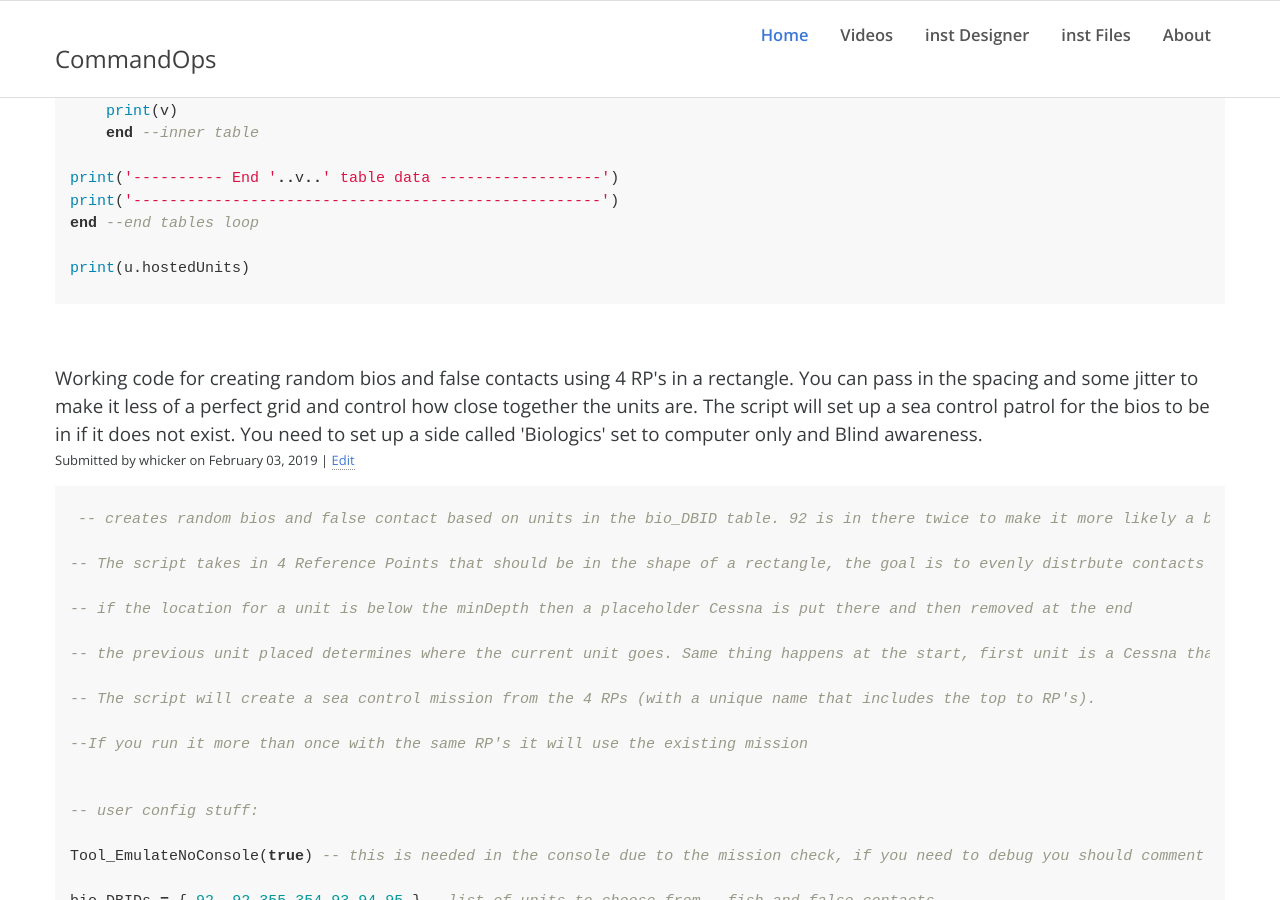
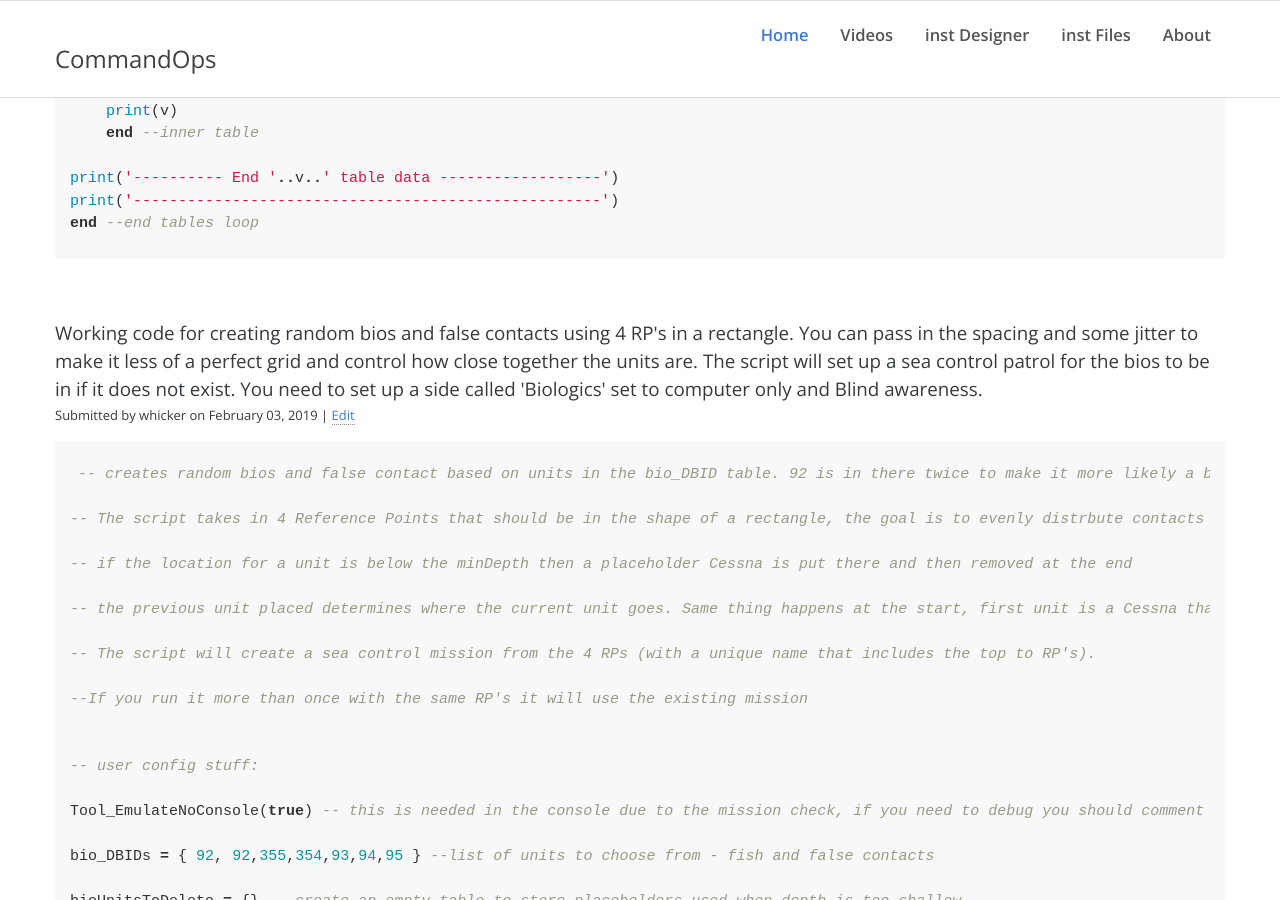
Before and after one commit to commandops/commandops.github.io, a Jekyll site: the page built from index.html, in a window 1280 px wide and 900 px high, scrolled down 1310 px. Built offline with Jekyll 4.4.1, drawn with Linux system fonts in a browser that asks for light colours; comment, search, counter and statistics services are not loaded.

Commit message:
Update -code-entry1549756574770.yml

```diff
--- a/_data/code-samples/-code-entry1549756574770.yml
+++ b/_data/code-samples/-code-entry1549756574770.yml
@@ -1,5 +1,5 @@
 _id: 487e6320-2cc6-11e9-891b-b1621402c175
 author: whicker
 notes: Get all properties from unit wrapper
-code: "local u = ScenEdit_GetUnit({name='LPD 17 San Antonio', guid='63917afb-6cdb-47b5-9f2a-ffd3e9e86224'})\r\nlocal tables = {}\r\nfor k,v in pairs(u.fields) do\r\n    local t = string.find(v,\" , \")\r\n    local t2 = (string.sub(v,2,t-1))\r\n    if type(u[t2]) ~= 'table' then\r\n    print(t2..': '..tostring(u[t2]))\r\n    else\r\n    table.insert(tables, t2)\r\n    end --end check type\r\nend -- end main pairs loop\r\nprint'==================== Table Data ======================'\r\nfor k,v in pairs(tables) do\r\n    print(v..': ')\r\n    for k,v in pairs(u[v]) do\r\n    print(k)\r\n    print(v)\r\n    end --inner table\r\nprint('---------- End '..v..' table data ------------------')\r\nprint('----------------------------------------------------')\r\nend --end tables loop\r\nprint(u.hostedUnits)"
+code: "local u = ScenEdit_GetUnit({name='LPD 17 San Antonio', guid='63917afb-6cdb-47b5-9f2a-ffd3e9e86224'})\r\nlocal tables = {}\r\nfor k,v in pairs(u.fields) do\r\n    local t = string.find(v,\" , \")\r\n    local t2 = (string.sub(v,2,t-1))\r\n    if type(u[t2]) ~= 'table' then\r\n    print(t2..': '..tostring(u[t2]))\r\n    else\r\n    table.insert(tables, t2)\r\n    end --end check type\r\nend -- end main pairs loop\r\nprint'==================== Table Data ======================'\r\nfor k,v in pairs(tables) do\r\n    print(v..': ')\r\n    for k,v in pairs(u[v]) do\r\n    print(k)\r\n    print(v)\r\n    end --inner table\r\nprint('---------- End '..v..' table data ------------------')\r\nprint('----------------------------------------------------')\r\nend --end tables loop"
 date: 1549756574
```
